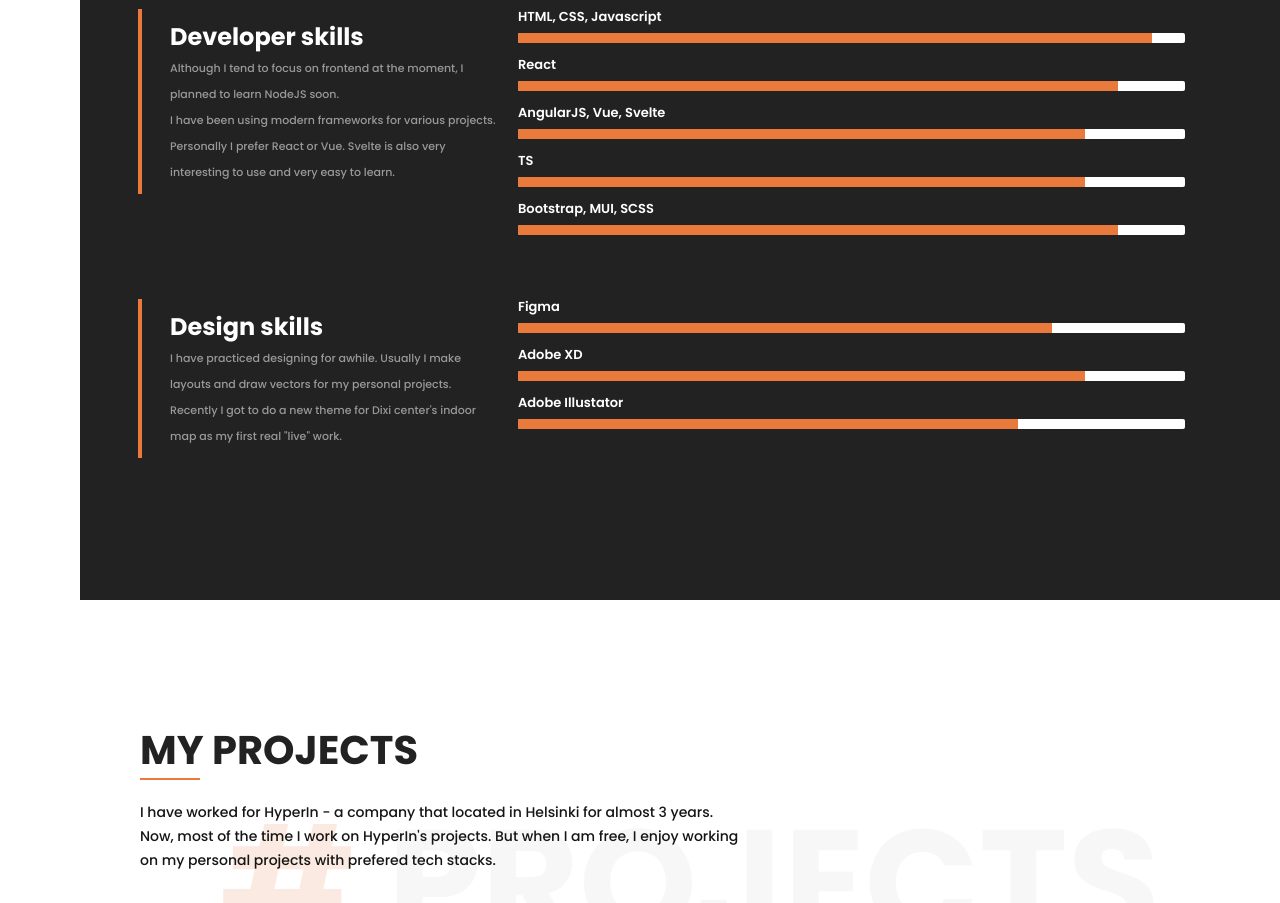
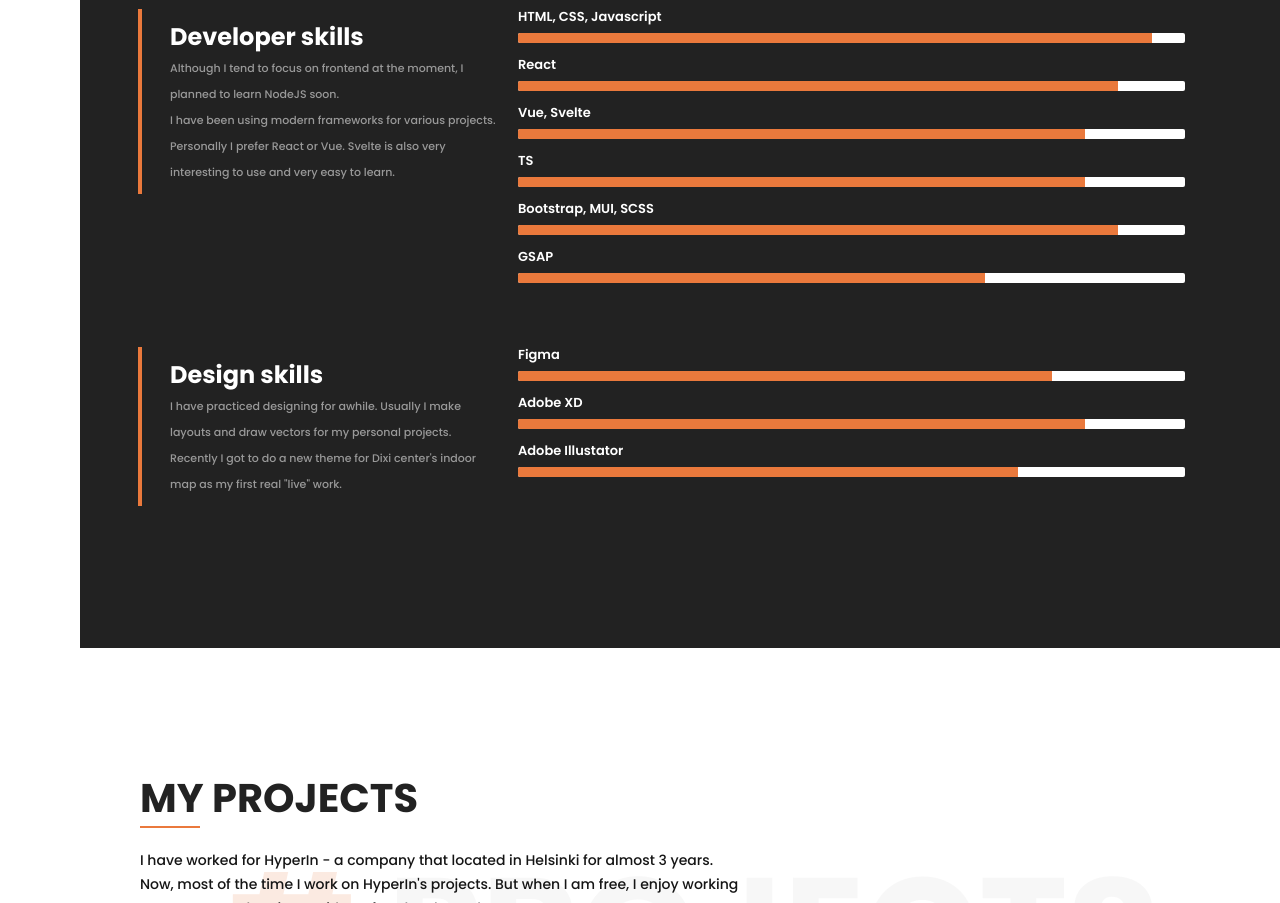
Before and after one commit to TuanDoan2193/online-cv, a React (Create React App) app: page / in a window 1280 px wide. Shown: the part 2258-3161 px from the top of the page. Built offline with nearby package versions, Linux system fonts and the light colour scheme.

Commit message:
Update Skills.js

```diff
--- a/src/components/Skills/Skills.js
+++ b/src/components/Skills/Skills.js
@@ -14,9 +14,10 @@
   const developerSkills = [
     { title: 'HTML, CSS, Javascript', width: 'w-95' },
     { title: 'React', width: 'w-90' },
-    { title: 'AngularJS, Vue, Svelte', width: 'w-85' },
+    { title: 'Vue, Svelte', width: 'w-85' },
     { title: 'TS', width: 'w-85' },
     { title: 'Bootstrap, MUI, SCSS', width: 'w-90' },
+    { title: 'GSAP', width: 'w-70' },
   ]
 
   const designSkills = [
```
